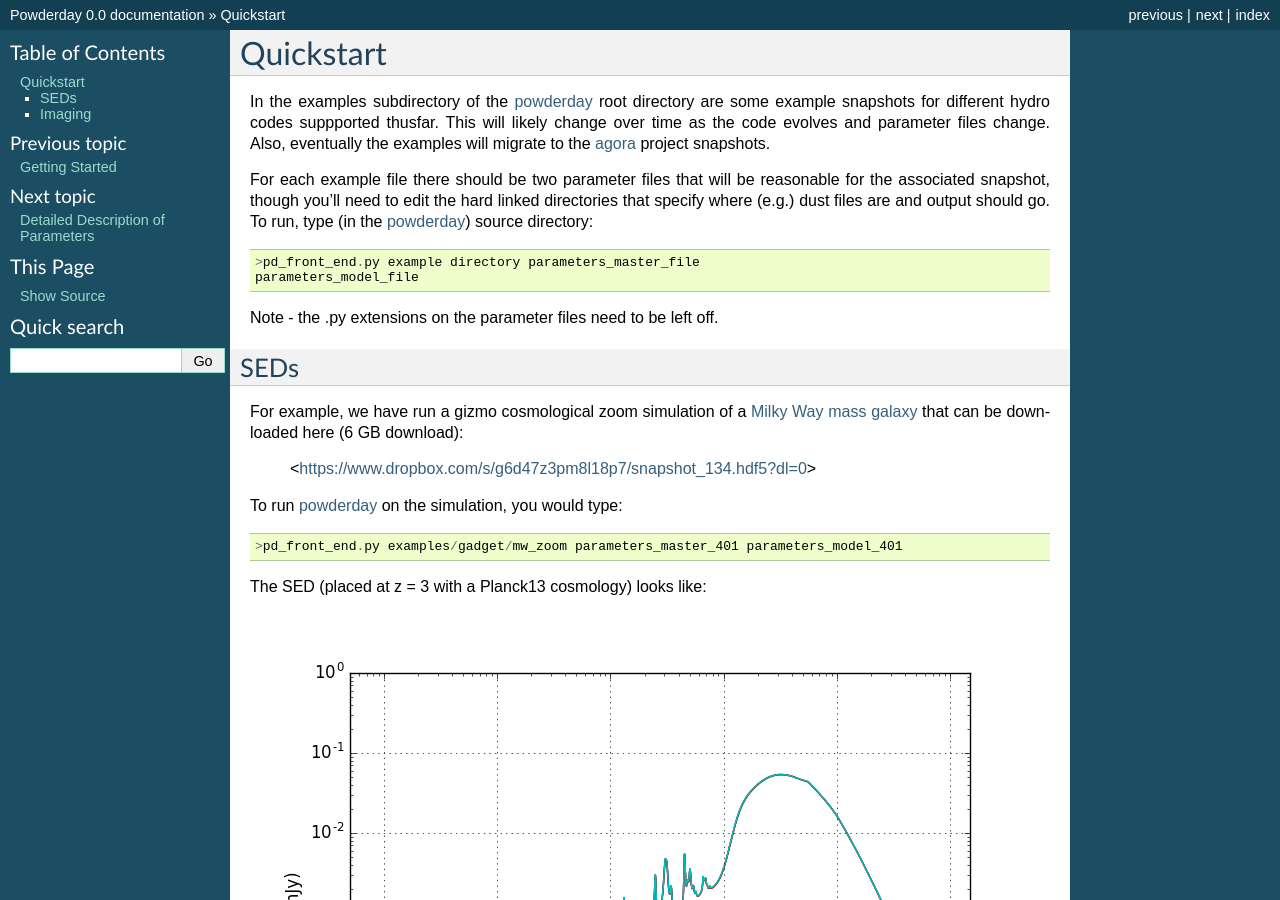
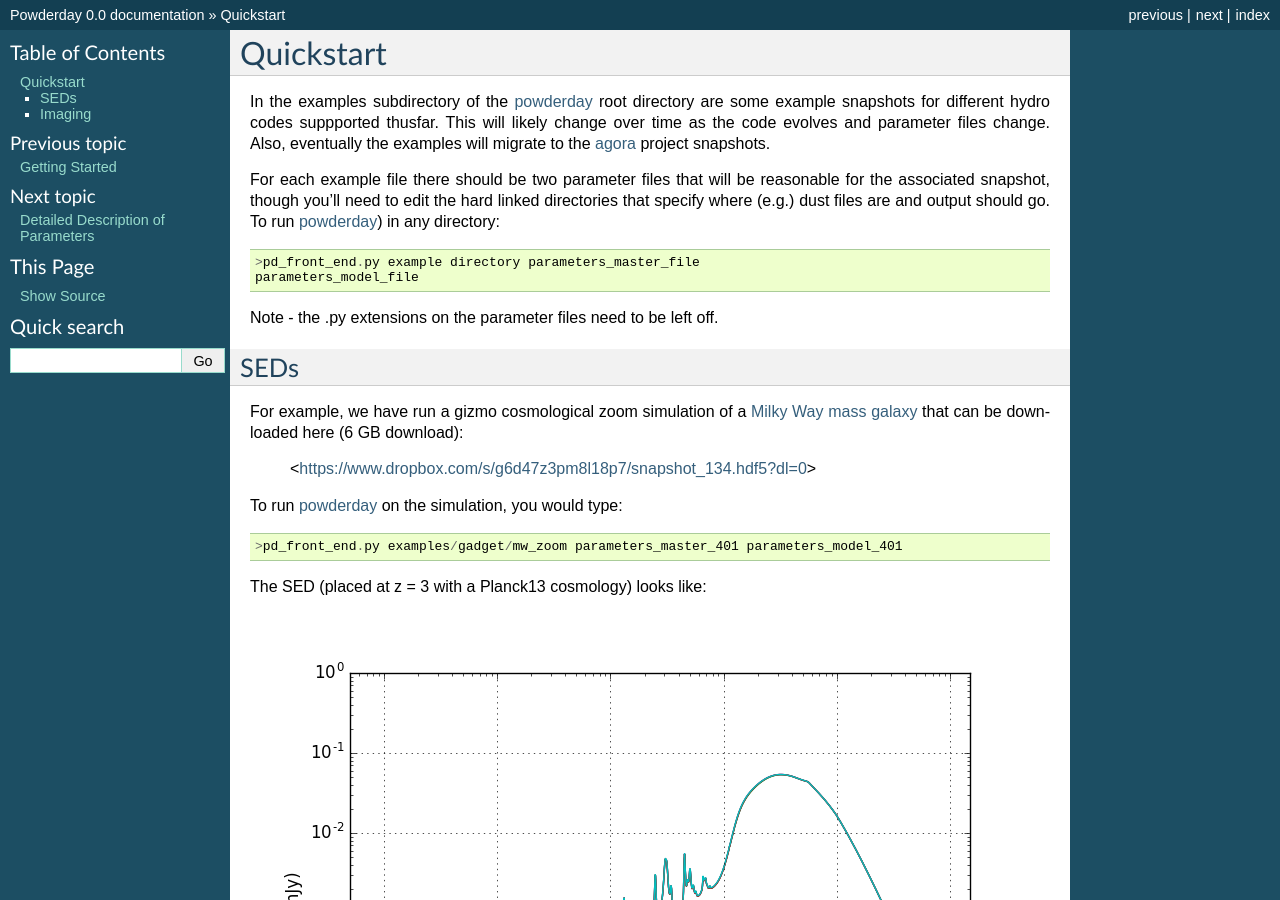
Before and after one commit to dnarayanan/powderday, a Sphinx documentation site: the page built from docs/quickstart.rst, in a window 1280 px wide and 900 px high. Built offline with Sphinx 7.4.7, drawn with Linux system fonts in a browser that asks for light colours.

Commit message:
change intrsuctions to use PD

```diff
--- a/docs/quickstart.rst
+++ b/docs/quickstart.rst
@@ -12,8 +12,8 @@ snapshots.
 For each example file there should be two parameter files that will be
 reasonable for the associated snapshot, though you'll need to edit the
 hard linked directories that specify where (e.g.) dust files are and
-output should go.  To run, type (in the `powderday
-<https://github.com/dnarayanan/powderday.git>`_) source directory::
+output should go. To run `powderday
+<https://github.com/dnarayanan/powderday.git>`_) in any directory::
 
   >pd_front_end.py example directory parameters_master_file
   parameters_model_file
```
